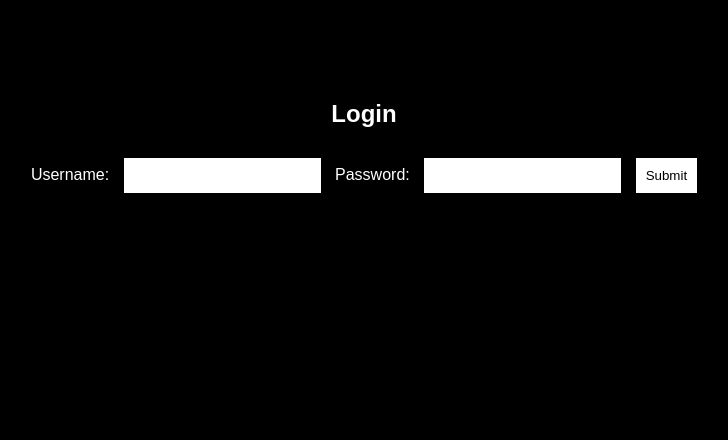
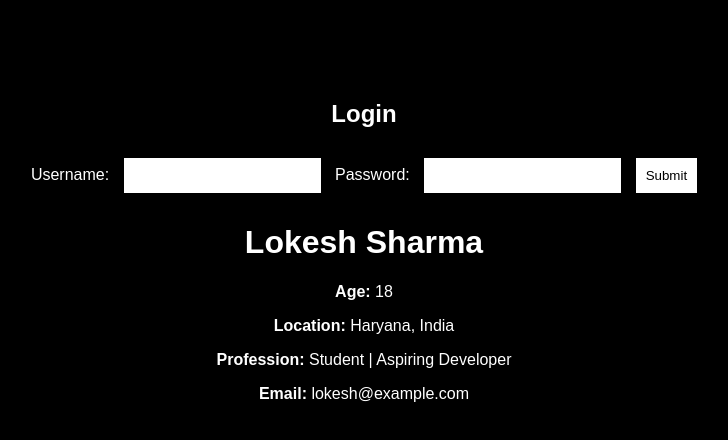
Before and after one commit to lokeshsharmadot/lokesh, a plain HTML site: page index.html in a window 1280 px wide. Shown: the whole page, without its empty margins (276-1004 px from the left). Drawn offline with Linux system fonts and the light colour scheme.

Commit message:
Update index.html

```diff
--- a/index.html
+++ b/index.html
@@ -16,6 +16,12 @@
             <input type="password" id="password" required>
             <button type="button" onclick="checkLogin()">Submit</button>
         </form>
+    <div class="container">
+        <h1>Lokesh Sharma</h1>
+        <p><strong>Age:</strong> 18</p>
+        <p><strong>Location:</strong> Haryana, India</p>
+        <p><strong>Profession:</strong> Student | Aspiring Developer</p>
+        <p><strong>Email:</strong> lokesh@example.com</p>
     </div>
 
     <div id="personalDetails" style="display:none;">
```
